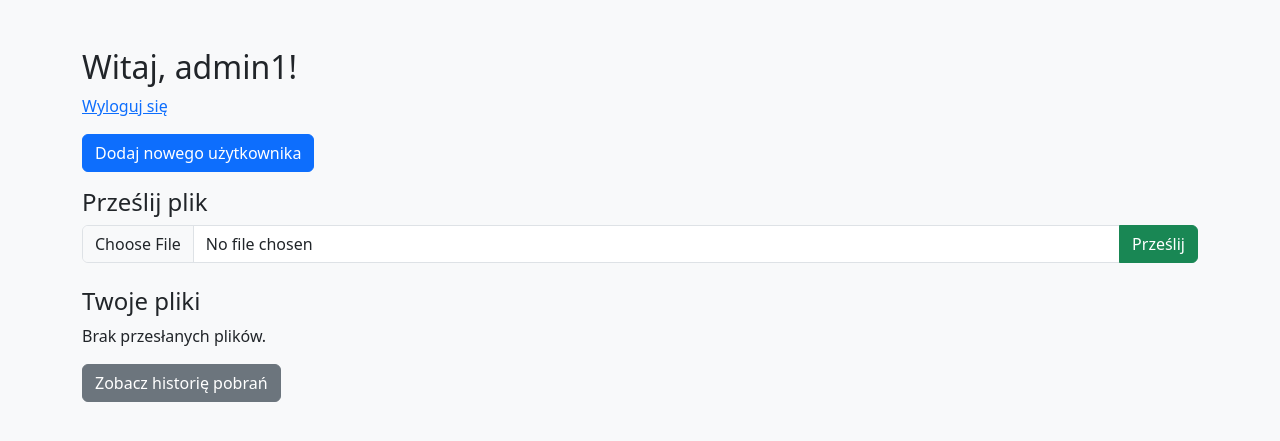
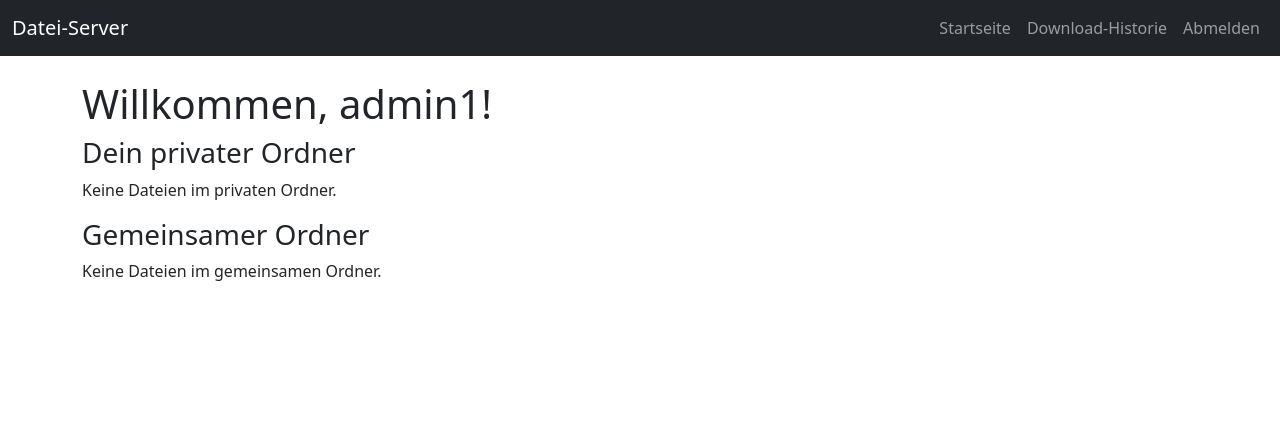
Before and after one commit to Kitanga84/Serwer, a Flask app: page / in a window 1280 px wide. Shown: the top 441 px of the page. Run offline with Flask 3, Linux system fonts and the light colour scheme; a user stored in the database is signed in.

Commit message:
Update index.html

```diff
--- a/templates/index.html
+++ b/templates/index.html
@@ -1,42 +1,44 @@
-<!DOCTYPE html>
-<html lang="pl">
-<head>
-    <meta charset="UTF-8">
-    <title>Panel użytkownika</title>
-    <link href="https://cdn.jsdelivr.net/npm/bootstrap@5.3.2/dist/css/bootstrap.min.css" rel="stylesheet">
-</head>
-<body class="bg-light">
-<div class="container mt-5">
-    <h2>Witaj, {{ username }}!</h2>
-    <p><a href="{{ url_for('logout') }}">Wyloguj się</a></p>
+{% extends "base.html" %}
+{% block title %}Startseite{% endblock %}
+{% block content %}
+<h1>Willkommen, {{ session['username'] }}!</h1>
 
-    {% if is_admin %}
-        <a href="{{ url_for('register') }}" class="btn btn-primary mb-3">Dodaj nowego użytkownika</a>
-    {% endif %}
-
-    <h4>Prześlij plik</h4>
-    <form method="post" action="{{ url_for('upload_file') }}" enctype="multipart/form-data" class="mb-4">
-        <div class="input-group">
-            <input type="file" name="file" class="form-control" required>
-            <button type="submit" class="btn btn-success">Prześlij</button>
-        </div>
-    </form>
-
-    <h4>Twoje pliki</h4>
-    {% if files %}
-        <ul class="list-group mb-4">
-            {% for file in files %}
+<h3>Dein privater Ordner</h3>
+{% if private_files %}
+<ul class="list-group mb-3">
+  {% for file in private_files %}
   <li class="list-group-item d-flex justify-content-between align-items-center">
     {{ file }}
-                    <a class="btn btn-sm btn-outline-primary" href="{{ url_for('download_file', folder='uploads/' + username, filename=file) }}">Pobierz</a>
+    <span>
+      <a href="{{ url_for('download_file', filename=file, private=1) }}" class="btn btn-primary btn-sm">Herunterladen</a>
+      <a href="{{ url_for('delete_file', filename=file, private=1) }}" class="btn btn-danger btn-sm"
+         onclick="return confirm('Datei wirklich löschen?');">Löschen</a>
+    </span>
   </li>
   {% endfor %}
 </ul>
 {% else %}
-        <p>Brak przesłanych plików.</p>
+<p>Keine Dateien im privaten Ordner.</p>
 {% endif %}
 
-    <a class="btn btn-secondary" href="{{ url_for('download_history') }}">Zobacz historię pobrań</a>
-</div>
-</body>
-</html>
+<h3>Gemeinsamer Ordner</h3>
+{% if shared_files %}
+<ul class="list-group">
+  {% for file in shared_files %}
+  <li class="list-group-item d-flex justify-content-between align-items-center">
+    {{ file }}
+    <span>
+      <a href="{{ url_for('download_file', filename=file, private=0) }}" class="btn btn-primary btn-sm">Herunterladen</a>
+      {% if session.get('is_admin') %}
+      <a href="{{ url_for('delete_file', filename=file, private=0) }}" class="btn btn-danger btn-sm"
+         onclick="return confirm('Datei wirklich löschen?');">Löschen</a>
+      {% endif %}
+    </span>
+  </li>
+  {% endfor %}
+</ul>
+{% else %}
+<p>Keine Dateien im gemeinsamen Ordner.</p>
+{% endif %}
+
+{% endblock %}
```
Lines whose indentation alone changed are shown as unchanged.
